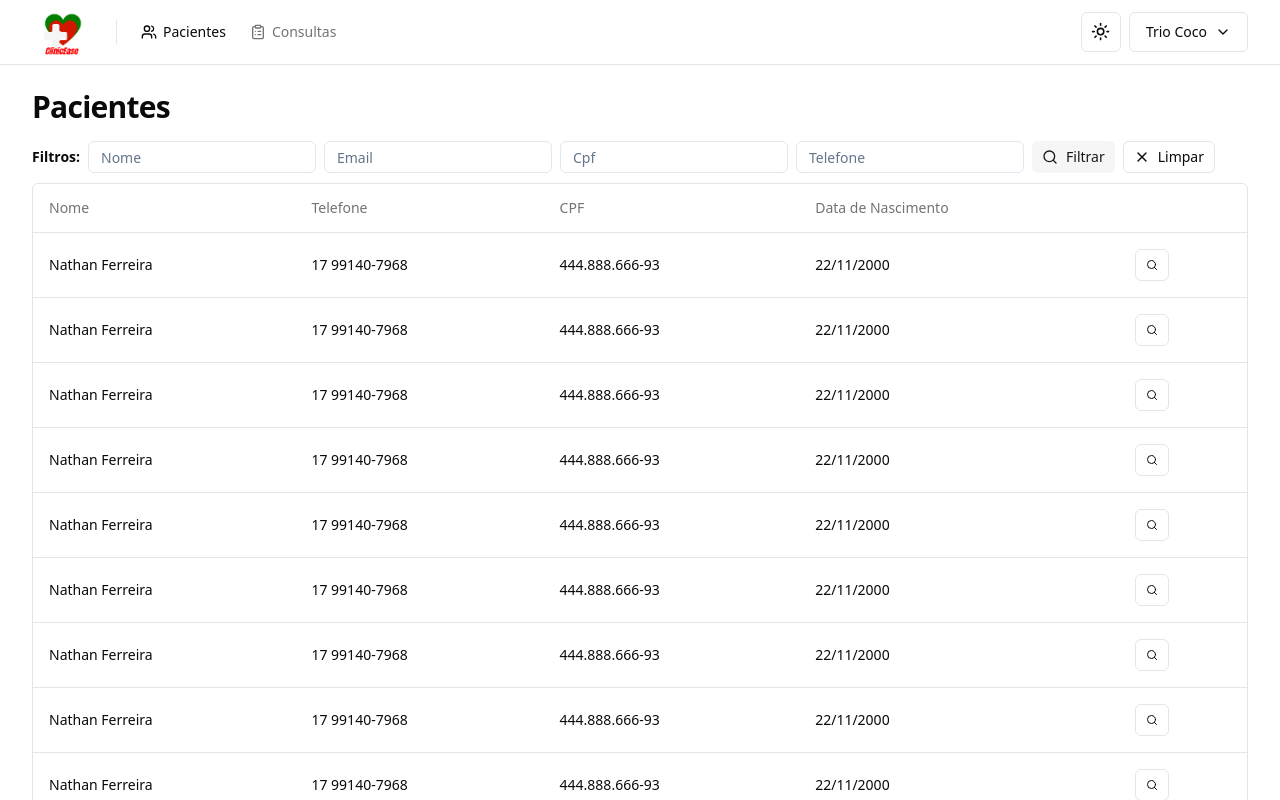
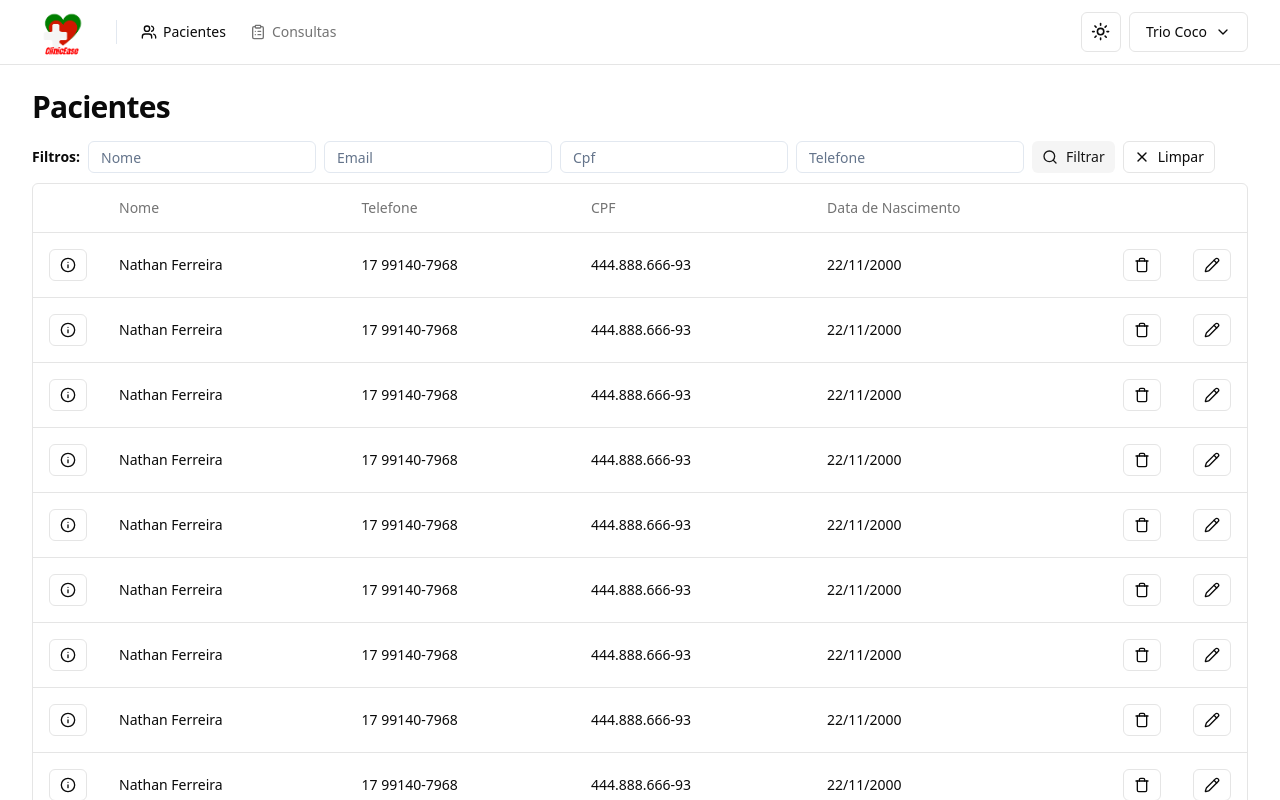
Before and after one commit to NvgDevs/clinicease-fe, a Next.js app: page /patients in a window 1280 px wide. Shown: the top 800 px of the page. Built offline with nearby package versions, Linux system fonts and the light colour scheme.

Commit message:
feat: patient details modal

```diff
--- a/src/app/(pages)/(main)/patients/page.tsx
+++ b/src/app/(pages)/(main)/patients/page.tsx
@@ -22,11 +22,13 @@ export default function Patitents() {
           <Table>
             <TableHeader>
               <TableRow>
+                <TableHead className="w-[64px]"></TableHead>
                 <TableHead>Nome</TableHead>
                 <TableHead>Telefone</TableHead>
                 <TableHead>CPF</TableHead>
                 <TableHead>Data de Nascimento</TableHead>
-                <TableHead></TableHead>
+                <TableHead className="w-[64px]"></TableHead>
+                <TableHead className="w-[64px]"></TableHead>
               </TableRow>
             </TableHeader>
             <TableBody>
--- /dev/null
+++ b/src/app/(pages)/(main)/patients/patient-details.tsx
@@ -0,0 +1,58 @@
+import {
+  DialogContent,
+  DialogDescription,
+  DialogHeader,
+  DialogTitle,
+} from '@/app/components/ui/dialog'
+import {
+  Table,
+  TableBody,
+  TableCell,
+  TableRow,
+} from '@/app/components/ui/table'
+
+export interface PatientDetailsProps {
+  isDetailOpen: boolean
+}
+
+export default function PatientDetails({ isDetailOpen }: PatientDetailsProps) {
+  if (!isDetailOpen) return
+
+  return (
+    <DialogContent>
+      <DialogHeader>
+        <DialogTitle>Paciente: Nathan Ferreira</DialogTitle>
+        <DialogDescription>Detalhes do Paciente</DialogDescription>
+      </DialogHeader>
+
+      <Table>
+        <TableBody>
+          <TableRow>
+            <TableCell className="text-muted-foreground">Nome</TableCell>
+            <TableCell className="flex justify-end">Nathan Ferreira</TableCell>
+          </TableRow>
+          <TableRow>
+            <TableCell className="text-muted-foreground">Email</TableCell>
+            <TableCell className="flex justify-end">
+              nathanferreira@hotmail.com
+            </TableCell>
+          </TableRow>
+          <TableRow>
+            <TableCell className="text-muted-foreground">Endereço</TableCell>
+            <TableCell className="flex justify-end">
+              Rua Amendoim Salgado, 116 - Bairro Pastel Doce
+            </TableCell>
+          </TableRow>
+          <TableRow>
+            <TableCell className="text-muted-foreground">CPF</TableCell>
+            <TableCell className="flex justify-end">444.666.888-96</TableCell>
+          </TableRow>
+          <TableRow>
+            <TableCell className="text-muted-foreground">Telefone</TableCell>
+            <TableCell className="flex justify-end">17 99140-7966</TableCell>
+          </TableRow>
+        </TableBody>
+      </Table>
+    </DialogContent>
+  )
+}
--- a/src/app/(pages)/(main)/patients/patients-table-row.tsx
+++ b/src/app/(pages)/(main)/patients/patients-table-row.tsx
@@ -1,18 +1,43 @@
+'use client'
+
 import { Button } from '@/app/components/ui/button'
+import { Dialog, DialogTrigger } from '@/app/components/ui/dialog'
 import { TableCell, TableRow } from '@/app/components/ui/table'
-import { Search } from 'lucide-react'
+import { Info, Pencil, Trash } from 'lucide-react'
+import { useState } from 'react'
+import PatientDetails from './patient-details'
 
 export default function PatientsTableRow() {
+  const [isDetailOpen, setIsDetailOpen] = useState<boolean>(false)
+
   return (
     <TableRow>
+      <TableCell className="font-medium">
+        <Dialog open={isDetailOpen} onOpenChange={setIsDetailOpen}>
+          <DialogTrigger asChild>
+            <Button size="xs" variant="outline">
+              <Info className="h-4 w-4" />
+              <span className="sr-only">Detalhes do paciente</span>
+            </Button>
+          </DialogTrigger>
+
+          <PatientDetails isDetailOpen={isDetailOpen} />
+        </Dialog>
+      </TableCell>
       <TableCell className="font-medium">Nathan Ferreira</TableCell>
       <TableCell className="font-medium">17 99140-7968</TableCell>
       <TableCell className="font-medium">444.888.666-93</TableCell>
       <TableCell className="font-medium">22/11/2000</TableCell>
       <TableCell className="font-medium">
         <Button size="xs" variant="outline">
-          <Search className="h-3 w-3" />
-          <span className="sr-only">Detalhes do paciente</span>
+          <Trash className="h-4 w-4" />
+          <span className="sr-only">Deletar paciente</span>
+        </Button>
+      </TableCell>
+      <TableCell className="font-medium">
+        <Button size="xs" variant="outline">
+          <Pencil className="h-4 w-4" />
+          <span className="sr-only">Deletar paciente</span>
         </Button>
       </TableCell>
     </TableRow>
```
